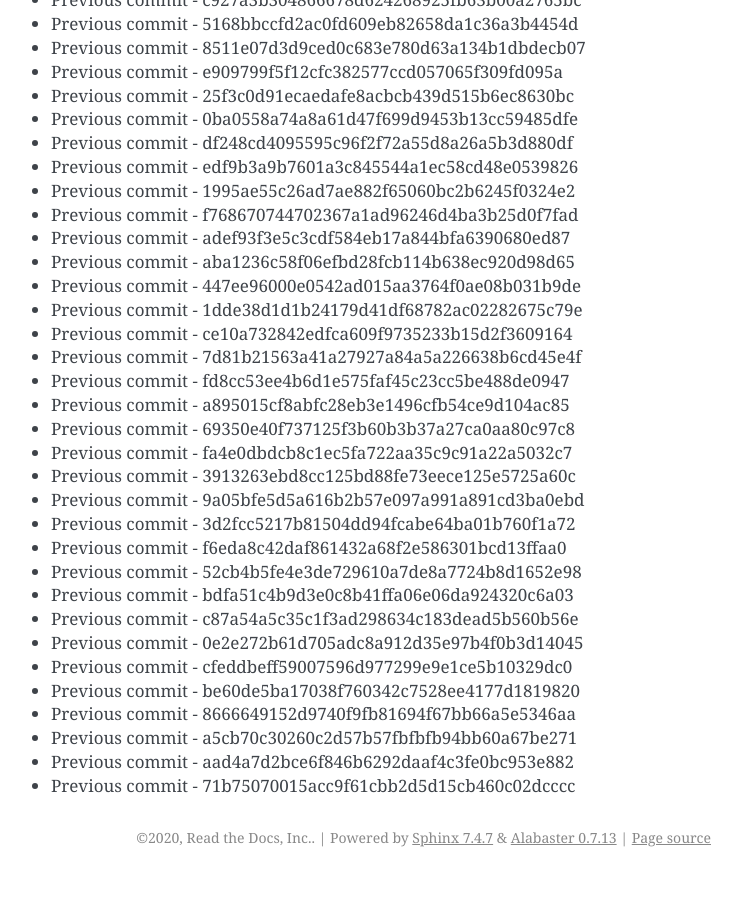
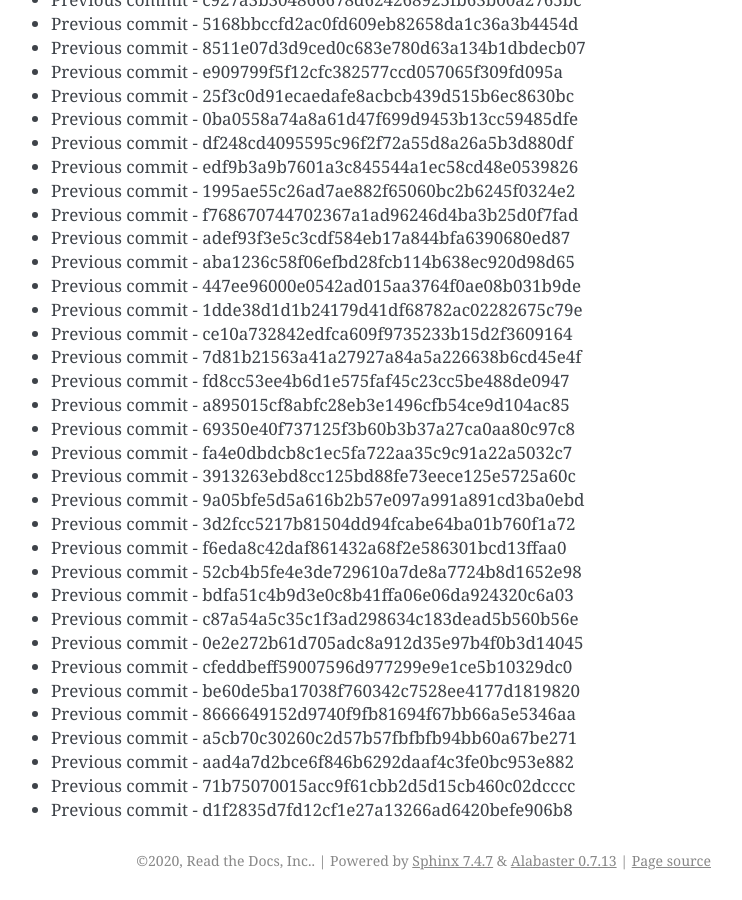
Before and after one commit to readthedocs/rtd-git-stresstest, a Sphinx documentation site: the page built from docs/updates.rst, in a window 1280 px wide and 900 px high, scrolled down 18003 px. Shown: the whole window, without its empty margins (399-1141 px from the left). Built offline with Sphinx 7.4.7, drawn with Linux system fonts in a browser that asks for light colours; before the commit the page ends 18880 px from its top, so only the background shows below that.

Commit message:
Generating commit from previous: d1f2835d7fd12cf1e27a13266ad6420befe906b8

```diff
--- a/docs/updates.rst
+++ b/docs/updates.rst
@@ -788,3 +788,4 @@ It can be tested for any performance characteristics.
 * Previous commit - a5cb70c30260c2d57b57fbfbfb94bb60a67be271
 * Previous commit - aad4a7d2bce6f846b6292daaf4c3fe0bc953e882
 * Previous commit - 71b75070015acc9f61cbb2d5d15cb460c02dcccc
+* Previous commit - d1f2835d7fd12cf1e27a13266ad6420befe906b8
```
